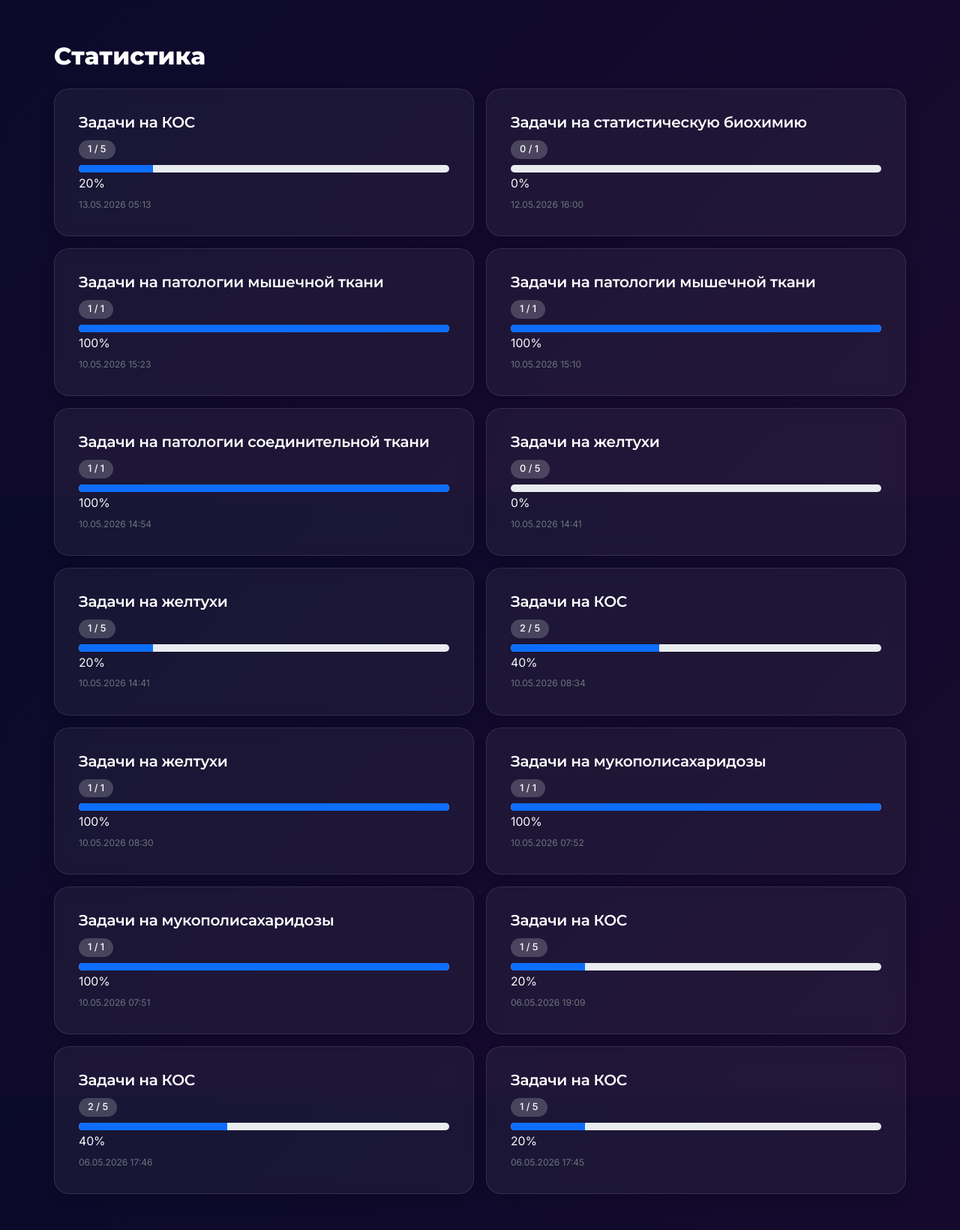
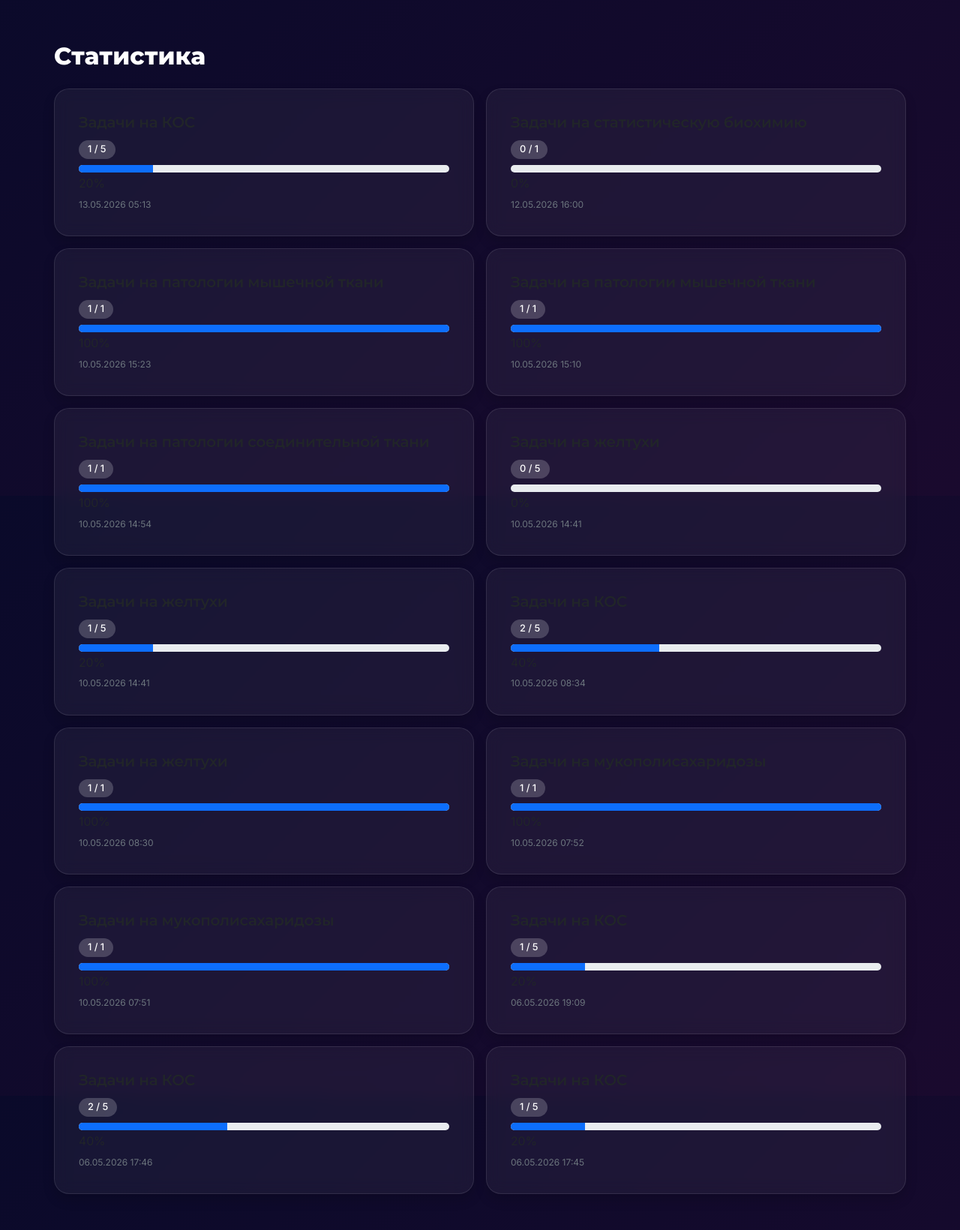
Before and after one commit to hydb10/bio_and_pathochemistry, a Django app: page /stats/ in a window 1280 px wide. Shown: the part 139-1779 px from the top of the page at 75% size. Run offline with Django 5.2, Linux system fonts and the light colour scheme; a user stored in the database is signed in; data comes from the database, SQL or seed files in the repository.

Commit message:
Update stats.html

```diff
--- a/quiz/templates/quiz/stats.html
+++ b/quiz/templates/quiz/stats.html
@@ -14,7 +14,7 @@
                  style="background: rgba(255,255,255,0.05); border: 1px solid rgba(255,255,255,0.1); backdrop-filter: blur(10px);">
 
                 <div class="card-body">
-                    <h5 class="text-white">{{ r.quiz.title }}</h5>
+                    <h5 class="text-dark">{{ r.quiz.title }}</h5>
 
                     <span class="badge bg-primary">
                         {{ r.score }} / {{ r.total }}
@@ -26,7 +26,7 @@
                         <div class="progress-bar" style="width: {{ percent }}%;"></div>
                     </div>
 
-                    <small class="text-light">{{ percent }}%</small>
+                    <small class="text-dark">{{ percent }}%</small>
 
                     <div class="text-secondary mt-1" style="font-size: 12px;">
                         {{ r.created_at|date:"d.m.Y H:i" }}
```
